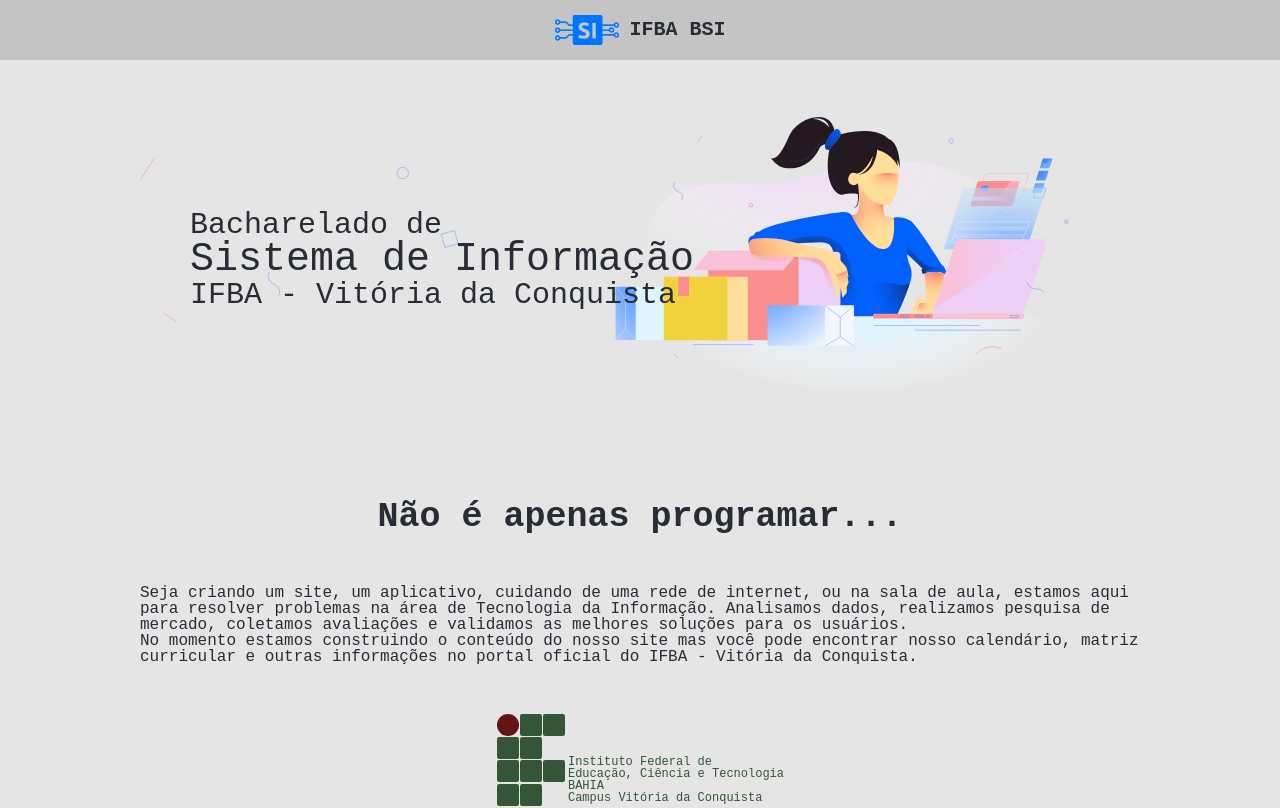
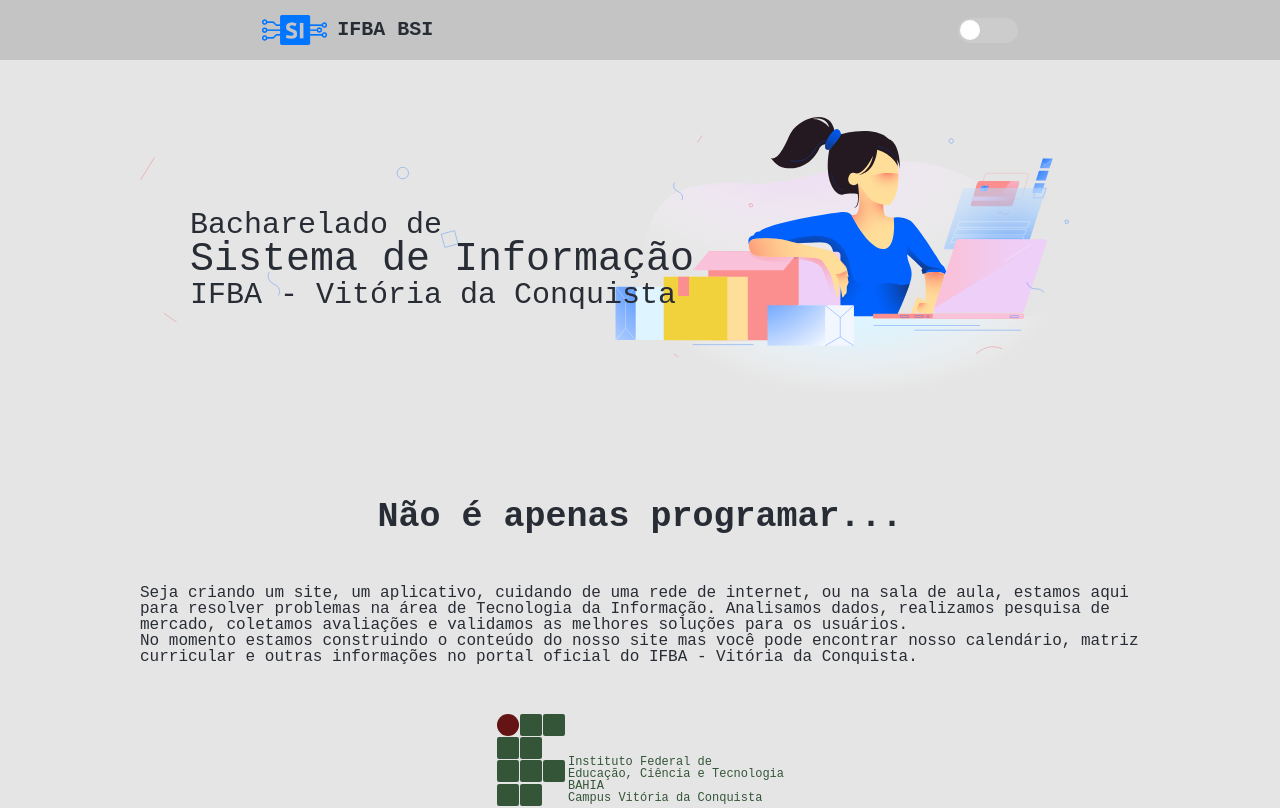
Before and after one commit to ifba-vca/bsi-ifba-web, a React (Create React App) app: page / in a window 1280 px wide. Shown: the top 808 px of the page. Built offline with nearby package versions, Linux system fonts and the light colour scheme.

Commit message:
update homepage

```diff
--- a/src/components/atoms/LogoOne/index.tsx
+++ b/src/components/atoms/LogoOne/index.tsx
@@ -1,13 +1,15 @@
 
 import React from 'react';
-import {Logo,Title} from './styles';
+import {Container,Logo,Title} from './styles';
 import BsiLogo from '../../../util/logo.png';
 
 const Index: React.FC = () => {
       return (
         <>
+          <Container>
             <Logo src={BsiLogo}/>
             <Title>IFBA BSI</Title>
+          </Container>
         </>
       );
     }
--- a/src/components/atoms/LogoOne/styles.ts
+++ b/src/components/atoms/LogoOne/styles.ts
@@ -1,6 +1,10 @@
 import styled from 'styled-components';
 import {_ubuh2} from '../../../Styles/generic/Typography';
 
+export const Container = styled.div`
+    display: flex;
+    align-items: center;
+`;
 export const Logo = styled.img`
     height: 30px;
     margin-right: 10px;
--- /dev/null
+++ b/src/components/atoms/Toogle/index.tsx
@@ -0,0 +1,17 @@
+
+import React from 'react';
+import {Label,Input,Slider} from './styles';
+
+
+const Index: React.FC = () => {
+      return (
+        <>
+            <Label className="switch">
+              <Input type="checkbox"/>
+              <Slider className="slider round"></Slider>
+            </Label>
+        </>
+      );
+    }
+
+export default Index;
--- /dev/null
+++ b/src/components/atoms/Toogle/styles.ts
@@ -0,0 +1,53 @@
+import styled from 'styled-components';
+
+export const Label = styled.label`
+    left: 0;
+    position: relative;
+    display: inline-block;
+    width: 60px;
+    height: 25px;
+`;
+export const Input = styled.input`
+    opacity: 0;
+    width: 0;
+    height: 0;
+
+    &:checked + span {
+        background-color: #2196F3;
+    }
+
+    &:focus + span {
+        box-shadow: 0 0 1px #2196F3;
+    }
+
+    &:checked + span:before {
+        -webkit-transform: translateX(33px);
+        -ms-transform: translateX(33px);
+        transform: translateX(33px);
+    }
+`;
+export const Slider = styled.span`
+    position: absolute;
+    cursor: pointer;
+    top: 0;
+    left: 0;
+    right: 0;
+    bottom: 0;
+    background-color: #ccc;
+    -webkit-transition: .4s;
+    transition: .4s;
+    border-radius: 34px;
+
+    &:before {
+        position: absolute;
+        content: "";
+        height: 20px;
+        width: 20px;
+        left: 2.5px;
+        bottom: 2.5px;
+        background-color: white;
+        -webkit-transition: .4s;
+        transition: .4s;
+        border-radius: 50%;
+    }
+`;
--- a/src/components/molecules/Header/index.tsx
+++ b/src/components/molecules/Header/index.tsx
@@ -2,6 +2,7 @@
 import React from 'react';
 import {Container} from './styles';
 import LogoOne from '../../atoms/LogoOne';
+import Toogle from '../../atoms/Toogle';
 
 
 const Index: React.FC = () => {
@@ -9,6 +10,7 @@
         <>
           <Container>
             <LogoOne/>
+            <Toogle/>
           </Container>
         </>
       );
--- a/src/components/molecules/Header/styles.ts
+++ b/src/components/molecules/Header/styles.ts
@@ -5,7 +5,7 @@
     width:100%;
     height: 60px;
     display:flex;
-    justify-content:center;
+    justify-content:space-around;
     align-items:center;
     background-color: var(--si-background-02)
 `;
```
